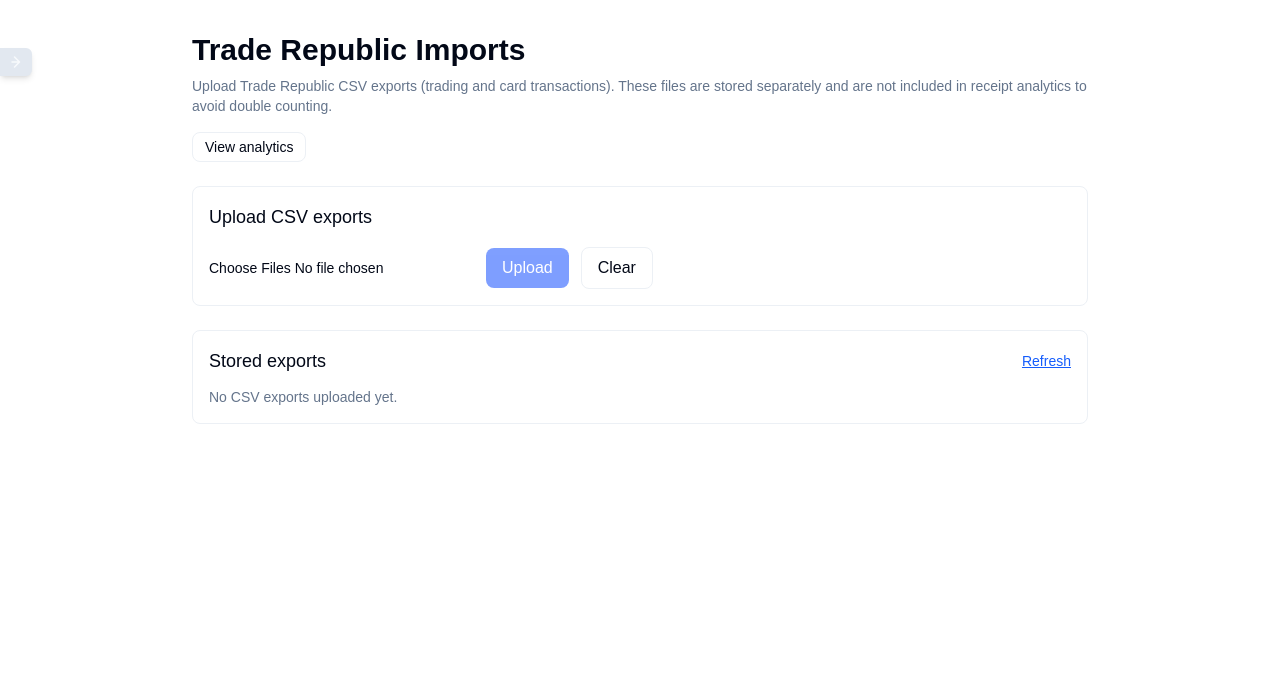
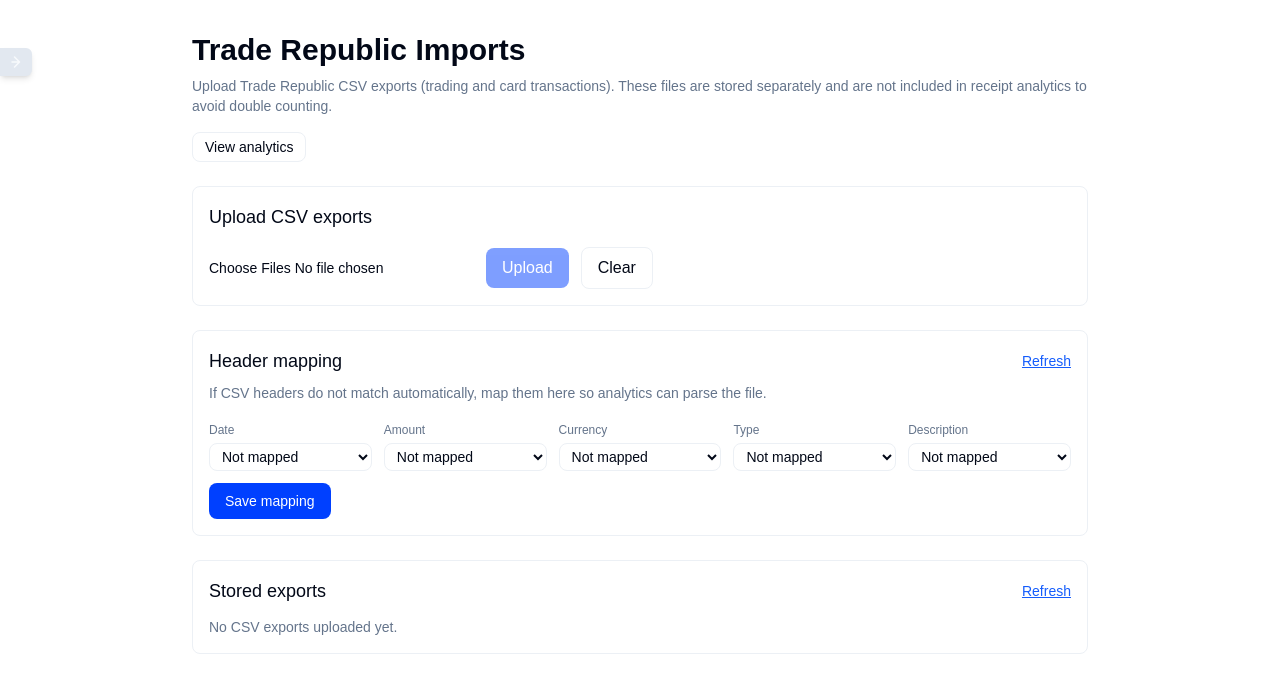
Before and after one commit to ilIger-518/Flowtics, a Next.js app: page /trade-republic in a window 1280 px wide. Shown: the top 692 px of the page. Built offline with nearby package versions, Linux system fonts and the light colour scheme; a web font is replaced by a local one.

Commit message:
Add header mapping functionality for Trade Republic CSV parsing

```diff
--- /dev/null
+++ b/app/api/trade-republic/mapping/route.ts
@@ -0,0 +1,114 @@
+import { NextResponse } from "next/server";
+import { promises as fs } from "fs";
+import path from "path";
+import { resolveTradeRepublicDir } from "@/lib/paths";
+
+export const runtime = "nodejs";
+
+type MappingPayload = {
+  date?: string;
+  amount?: string;
+  currency?: string;
+  type?: string;
+  description?: string;
+};
+
+const tradeRepublicDir = resolveTradeRepublicDir();
+const mappingPath = path.join(tradeRepublicDir, "mapping.json");
+
+function pickDelimiter(line: string) {
+  const candidates = [";", ",", "\t"];
+  let best = candidates[0];
+  let bestCount = 0;
+  candidates.forEach((candidate) => {
+    const count = line.split(candidate).length;
+    if (count > bestCount) {
+      bestCount = count;
+      best = candidate;
+    }
+  });
+  return best;
+}
+
+function splitCsvLine(line: string, delimiter: string) {
+  const result: string[] = [];
+  let current = "";
+  let inQuotes = false;
+
+  for (let i = 0; i < line.length; i += 1) {
+    const char = line[i];
+    if (char === '"') {
+      if (inQuotes && line[i + 1] === '"') {
+        current += '"';
+        i += 1;
+      } else {
+        inQuotes = !inQuotes;
+      }
+      continue;
+    }
+
+    if (char === delimiter && !inQuotes) {
+      result.push(current.trim());
+      current = "";
+      continue;
+    }
+
+    current += char;
+  }
+
+  result.push(current.trim());
+  return result;
+}
+
+async function listHeaders() {
+  try {
+    const entries = await fs.readdir(tradeRepublicDir);
+    const files = entries.filter((name) => name.endsWith(".csv"));
+    const headers = new Set<string>();
+
+    for (const fileName of files) {
+      const raw = await fs.readFile(path.join(tradeRepublicDir, fileName), "utf-8");
+      const firstLine = raw.split(/\r?\n/).find((line) => line.trim().length > 0);
+      if (!firstLine) continue;
+      const delimiter = pickDelimiter(firstLine);
+      splitCsvLine(firstLine, delimiter).forEach((header) => {
+        if (header) headers.add(header);
+      });
+    }
+
+    return Array.from(headers).sort();
+  } catch (err) {
+    if ((err as NodeJS.ErrnoException).code === "ENOENT") {
+      return [] as string[];
+    }
+    throw err;
+  }
+}
+
+async function readMapping(): Promise<MappingPayload> {
+  try {
+    const raw = await fs.readFile(mappingPath, "utf-8");
+    return JSON.parse(raw) as MappingPayload;
+  } catch (err) {
+    if ((err as NodeJS.ErrnoException).code === "ENOENT") {
+      return {};
+    }
+    throw err;
+  }
+}
+
+async function writeMapping(mapping: MappingPayload) {
+  await fs.mkdir(tradeRepublicDir, { recursive: true });
+  await fs.writeFile(mappingPath, JSON.stringify(mapping, null, 2));
+}
+
+export async function GET() {
+  const [headers, mapping] = await Promise.all([listHeaders(), readMapping()]);
+  return NextResponse.json({ headers, mapping });
+}
+
+export async function POST(request: Request) {
+  const payload = (await request.json()) as MappingPayload;
+  await writeMapping(payload);
+  return NextResponse.json({ ok: true, mapping: payload });
+}
--- a/app/trade-republic/page.tsx
+++ b/app/trade-republic/page.tsx
@@ -15,6 +15,15 @@
   const [stored, setStored] = useState<string[]>([]);
   const [uploading, setUploading] = useState(false);
   const [status, setStatus] = useState<string | null>(null);
+  const [mappingHeaders, setMappingHeaders] = useState<string[]>([]);
+  const [mappingStatus, setMappingStatus] = useState<string | null>(null);
+  const [mapping, setMapping] = useState({
+    date: "",
+    amount: "",
+    currency: "",
+    type: "",
+    description: "",
+  });
 
   const loadFiles = async () => {
     try {
@@ -29,7 +38,29 @@
 
   useEffect(() => {
     loadFiles();
+    loadMapping();
   }, []);
+
+  const loadMapping = async () => {
+    try {
+      const response = await fetch("/api/trade-republic/mapping", { cache: "no-store" });
+      if (!response.ok) return;
+      const data = (await response.json()) as {
+        headers?: string[];
+        mapping?: { date?: string; amount?: string; currency?: string; type?: string; description?: string };
+      };
+      setMappingHeaders(data.headers ?? []);
+      setMapping({
+        date: data.mapping?.date ?? "",
+        amount: data.mapping?.amount ?? "",
+        currency: data.mapping?.currency ?? "",
+        type: data.mapping?.type ?? "",
+        description: data.mapping?.description ?? "",
+      });
+    } catch {
+      setMappingHeaders([]);
+    }
+  };
 
   const handleSelect = (event: React.ChangeEvent<HTMLInputElement>) => {
     const list = Array.from(event.target.files ?? []);
@@ -60,11 +91,30 @@
       setStored((prev) => [...uploaded, ...prev]);
       setFiles([]);
       setStatus("Upload complete.");
+      loadMapping();
     } catch (err) {
       console.error(err);
       setStatus("Upload failed.");
     } finally {
       setUploading(false);
+    }
+  };
+
+  const handleSaveMapping = async () => {
+    setMappingStatus(null);
+    try {
+      const response = await fetch("/api/trade-republic/mapping", {
+        method: "POST",
+        headers: { "Content-Type": "application/json" },
+        body: JSON.stringify(mapping),
+      });
+      if (!response.ok) {
+        setMappingStatus("Failed to save mapping.");
+        return;
+      }
+      setMappingStatus("Mapping saved.");
+    } catch {
+      setMappingStatus("Failed to save mapping.");
     }
   };
 
@@ -123,6 +173,61 @@
 
         <section className="rounded-lg border border-border bg-card p-4">
           <div className="flex items-center justify-between">
+            <h2 className="text-lg font-medium">Header mapping</h2>
+            <button
+              type="button"
+              onClick={loadMapping}
+              className="text-sm text-blue-600 underline"
+            >
+              Refresh
+            </button>
+          </div>
+          <p className="mt-2 text-sm text-muted-foreground">
+            If CSV headers do not match automatically, map them here so analytics can parse the file.
+          </p>
+          <div className="mt-4 grid gap-3 sm:grid-cols-2 lg:grid-cols-5">
+            {([
+              { key: "date", label: "Date" },
+              { key: "amount", label: "Amount" },
+              { key: "currency", label: "Currency" },
+              { key: "type", label: "Type" },
+              { key: "description", label: "Description" },
+            ] as const).map((field) => (
+              <label key={field.key} className="text-sm">
+                <span className="text-xs text-muted-foreground">{field.label}</span>
+                <select
+                  value={mapping[field.key]}
+                  onChange={(event) =>
+                    setMapping((prev) => ({ ...prev, [field.key]: event.target.value }))
+                  }
+                  className="mt-1 w-full rounded border border-border bg-background px-2 py-1"
+                >
+                  <option value="">Not mapped</option>
+                  {mappingHeaders.map((header) => (
+                    <option key={header} value={header}>
+                      {header}
+                    </option>
+                  ))}
+                </select>
+              </label>
+            ))}
+          </div>
+          <div className="mt-3 flex items-center gap-3">
+            <button
+              type="button"
+              onClick={handleSaveMapping}
+              className="rounded bg-primary px-4 py-2 text-sm text-white"
+            >
+              Save mapping
+            </button>
+            {mappingStatus ? (
+              <span className="text-xs text-muted-foreground">{mappingStatus}</span>
+            ) : null}
+          </div>
+        </section>
+
+        <section className="rounded-lg border border-border bg-card p-4">
+          <div className="flex items-center justify-between">
             <h2 className="text-lg font-medium">Stored exports</h2>
             <button
               type="button"
--- a/lib/trade-republic.ts
+++ b/lib/trade-republic.ts
@@ -67,6 +67,7 @@
 };
 
 const tradeRepublicDir = resolveTradeRepublicDir();
+const mappingPath = path.join(tradeRepublicDir, "mapping.json");
 
 function normalizeHeader(value: string) {
   return value.trim().toLowerCase();
@@ -173,9 +174,23 @@
   return date.toLocaleDateString("en-US", { month: "short", day: "2-digit" });
 }
 
-function resolveHeaderMap(headers: string[]) {
+type HeaderMapping = {
+  date?: string;
+  amount?: string;
+  currency?: string;
+  type?: string;
+  description?: string;
+};
+
+function resolveHeaderMap(headers: string[], mapping?: HeaderMapping) {
   const map = new Map<string, number>();
   headers.forEach((header, index) => map.set(normalizeHeader(header), index));
+
+  const resolveMappedKey = (value?: string) => {
+    if (!value) return null;
+    const idx = map.get(normalizeHeader(value));
+    return idx !== undefined ? idx : null;
+  };
 
   const resolveKey = (candidates: string[]) => {
     for (const candidate of candidates) {
@@ -186,12 +201,34 @@
   };
 
   return {
-    dateIndex: resolveKey(["date", "datum", "buchungstag", "transaction date"]),
-    amountIndex: resolveKey(["amount", "betrag", "summe", "wert", "transaktionsbetrag"]),
-    currencyIndex: resolveKey(["currency", "währung", "waehrung", "curr"]),
-    typeIndex: resolveKey(["type", "typ", "transaction type", "buchungstyp", "kategorie"]),
-    descriptionIndex: resolveKey(["description", "verwendungszweck", "details", "beschreibung", "name"]),
+    dateIndex:
+      resolveMappedKey(mapping?.date) ??
+      resolveKey(["date", "datum", "buchungstag", "transaction date"]),
+    amountIndex:
+      resolveMappedKey(mapping?.amount) ??
+      resolveKey(["amount", "betrag", "summe", "wert", "transaktionsbetrag"]),
+    currencyIndex:
+      resolveMappedKey(mapping?.currency) ??
+      resolveKey(["currency", "währung", "waehrung", "curr"]),
+    typeIndex:
+      resolveMappedKey(mapping?.type) ??
+      resolveKey(["type", "typ", "transaction type", "buchungstyp", "kategorie"]),
+    descriptionIndex:
+      resolveMappedKey(mapping?.description) ??
+      resolveKey(["description", "verwendungszweck", "details", "beschreibung", "name"]),
   };
+}
+
+async function readHeaderMapping(): Promise<HeaderMapping> {
+  try {
+    const raw = await fs.readFile(mappingPath, "utf-8");
+    return JSON.parse(raw) as HeaderMapping;
+  } catch (err) {
+    if ((err as NodeJS.ErrnoException).code === "ENOENT") {
+      return {};
+    }
+    return {};
+  }
 }
 
 async function listTradeRepublicFiles() {
@@ -214,8 +251,9 @@
 
   const delimiter = pickDelimiter(lines[0]);
   const headers = splitCsvLine(lines[0], delimiter);
+  const mapping = await readHeaderMapping();
   const { dateIndex, amountIndex, currencyIndex, typeIndex, descriptionIndex } =
-    resolveHeaderMap(headers);
+    resolveHeaderMap(headers, mapping);
 
   if (dateIndex === null || amountIndex === null) {
     return [] as TradeRepublicRow[];
```
Also changed, not shown: 1 other file (tests, documents, lock files or other folders).
